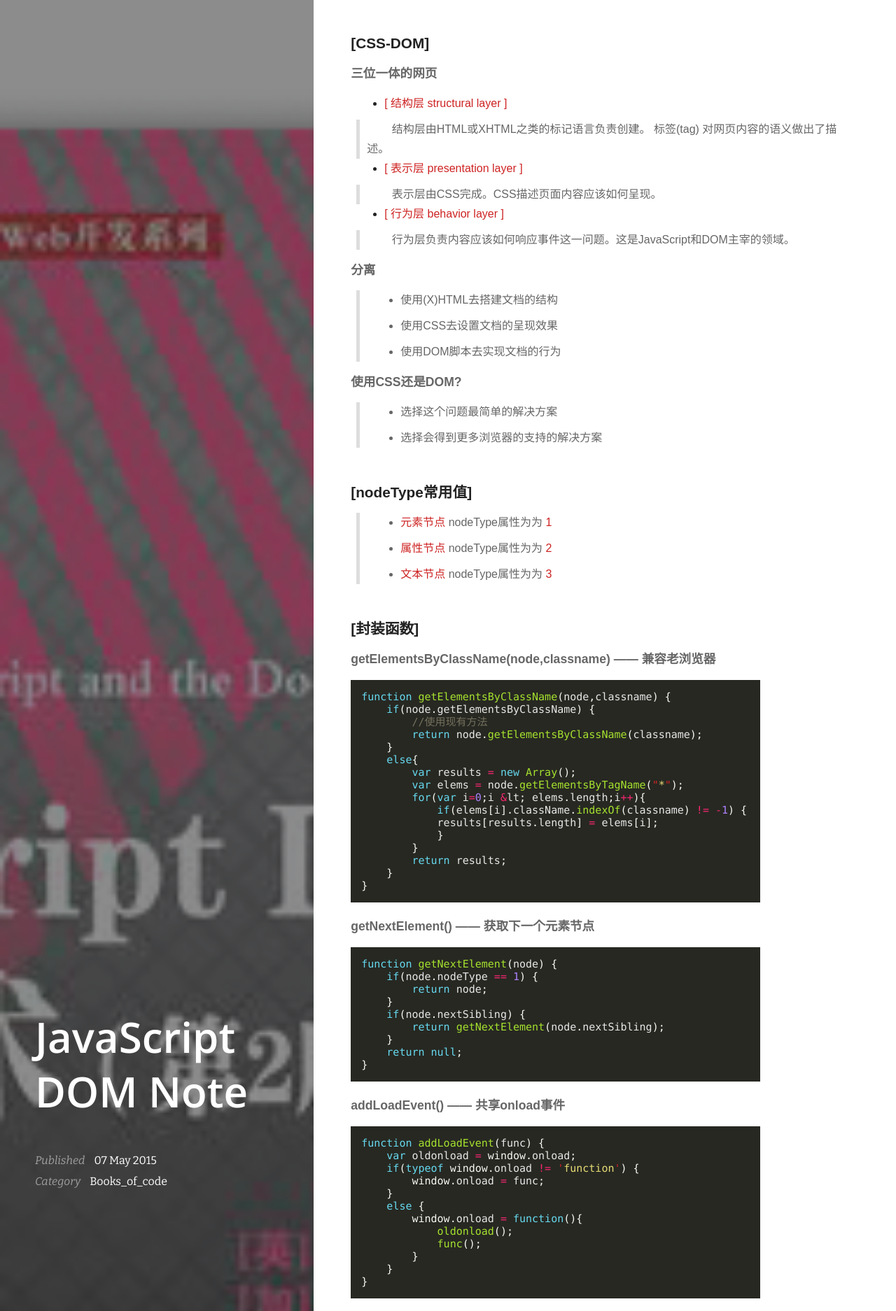
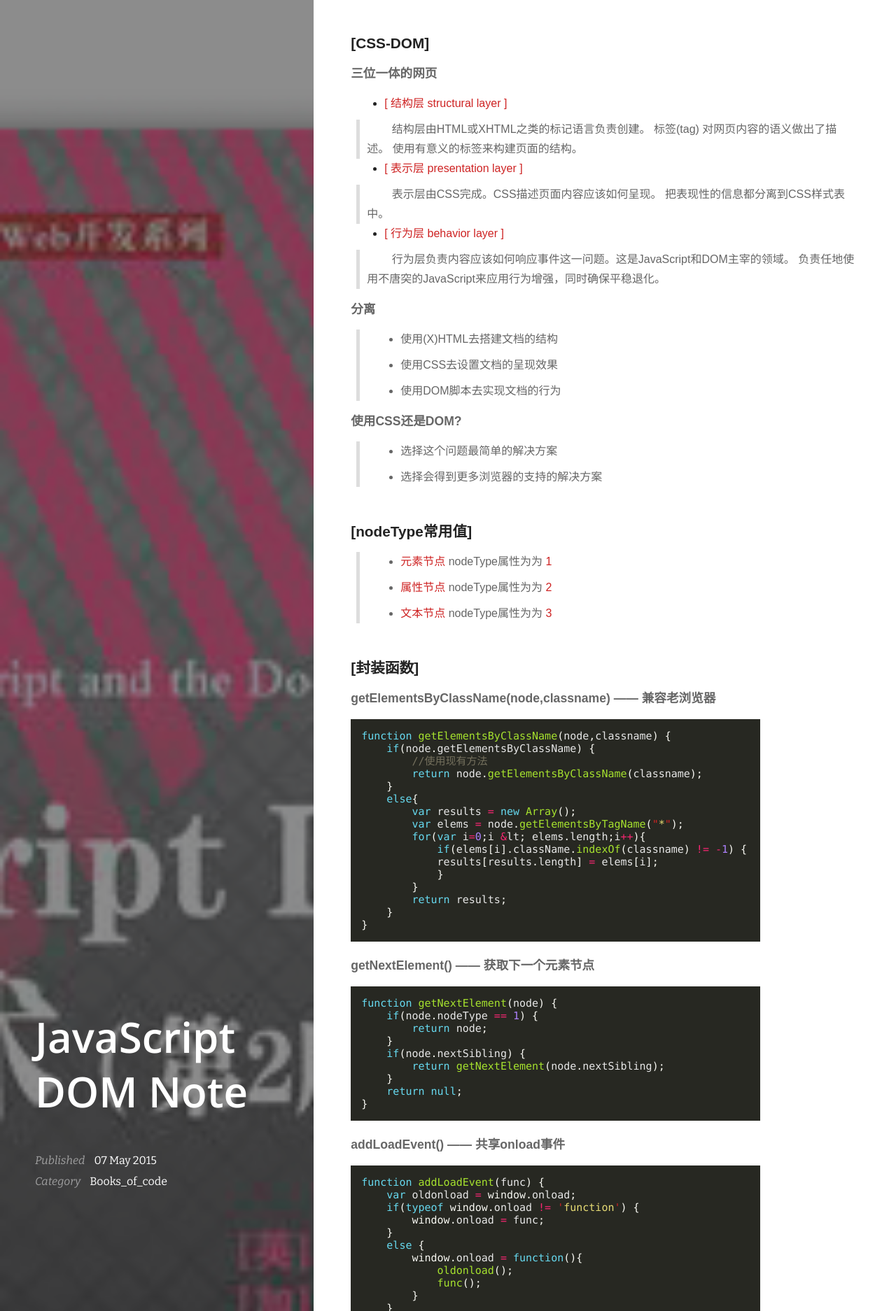
Before and after one commit to ch1oechao/ch1oechao.github.io, a Jekyll site: the page built from _posts/2015-05-09-JavaScript-DOM-Note.html, in a window 1280 px wide. Shown: the part 508-2382 px from the top of the page at 70% size. Built offline with Jekyll 4.4.1, drawn with Linux system fonts in a browser that asks for light colours; nearby versions of some CDN libraries; Markdown is read by kramdown in place of the engine named in the settings; some of the changed text lies outside the part shown.

Commit message:
update post

```diff
--- a/_posts/2015-05-09-JavaScript-DOM-Note.html
+++ b/_posts/2015-05-09-JavaScript-DOM-Note.html
@@ -37,16 +37,19 @@ featured_image: /images/JavaScriptDOM.jpg
                 &nbsp;&nbsp;&nbsp;&nbsp;&nbsp;&nbsp;&nbsp;
                 结构层由HTML或XHTML之类的标记语言负责创建。
                 标签(tag) 对网页内容的语义做出了描述。
+                使用有意义的标签来构建页面的结构。
             </blockquote>
             <li><span>[ 表示层 presentation layer ]</span></li>
             <blockquote>
                 &nbsp;&nbsp;&nbsp;&nbsp;&nbsp;&nbsp;&nbsp;
                 表示层由CSS完成。CSS描述页面内容应该如何呈现。
+                把表现性的信息都分离到CSS样式表中。
             </blockquote>
             <li><span>[ 行为层 behavior layer ]</span></li>
             <blockquote>
                 &nbsp;&nbsp;&nbsp;&nbsp;&nbsp;&nbsp;&nbsp;
                 行为层负责内容应该如何响应事件这一问题。这是JavaScript和DOM主宰的领域。
+                负责任地使用不唐突的JavaScript来应用行为增强，同时确保平稳退化。
             </blockquote>
         </ul>
 
@@ -192,18 +195,26 @@ function addClass(element,value) {
 {% highlight javascript %}
 
 function moveElement(elementID,final_x,final_y,interval) {
+
+    //添加安全检查，检测是否支持getElementById
     if(!document.getElementById) return false;
+
+    //添加安全检查，检测是否有elementId
     if(!document.getElementById(elementId)) return false;
+
     var elem = document.getElementById(elementID);
     if(elem.movement) {
         clearTimeout(elem.movement);
     }
+
+    //添加安全检查，检测elementId是否有left/top属性
     if(!elem.style.left) {
         elem.style.left = 0 + "px";
     }
     if(!elem.style.top) {
         elem.style.top = 0 + "px";
     }
+
     var xpos = parseInt(elem.style.left);
     var ypos = paresInt(elem.style.top);
     var dist = 0;
```
